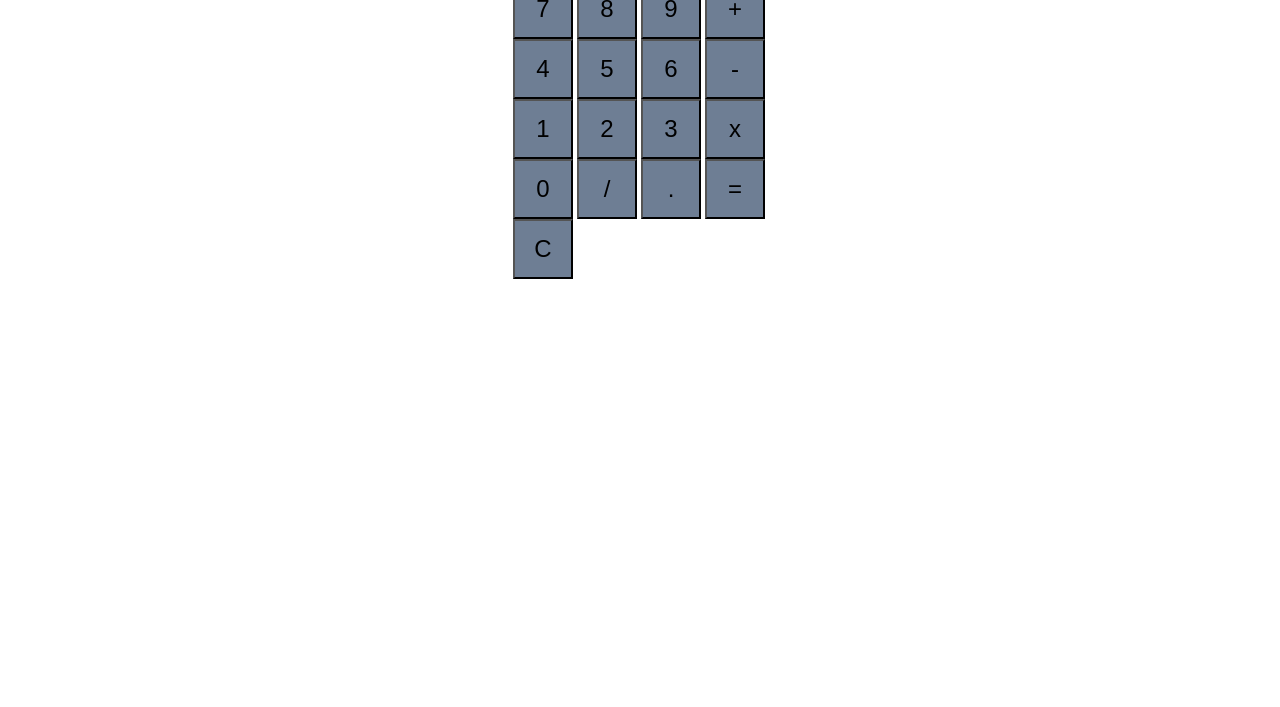
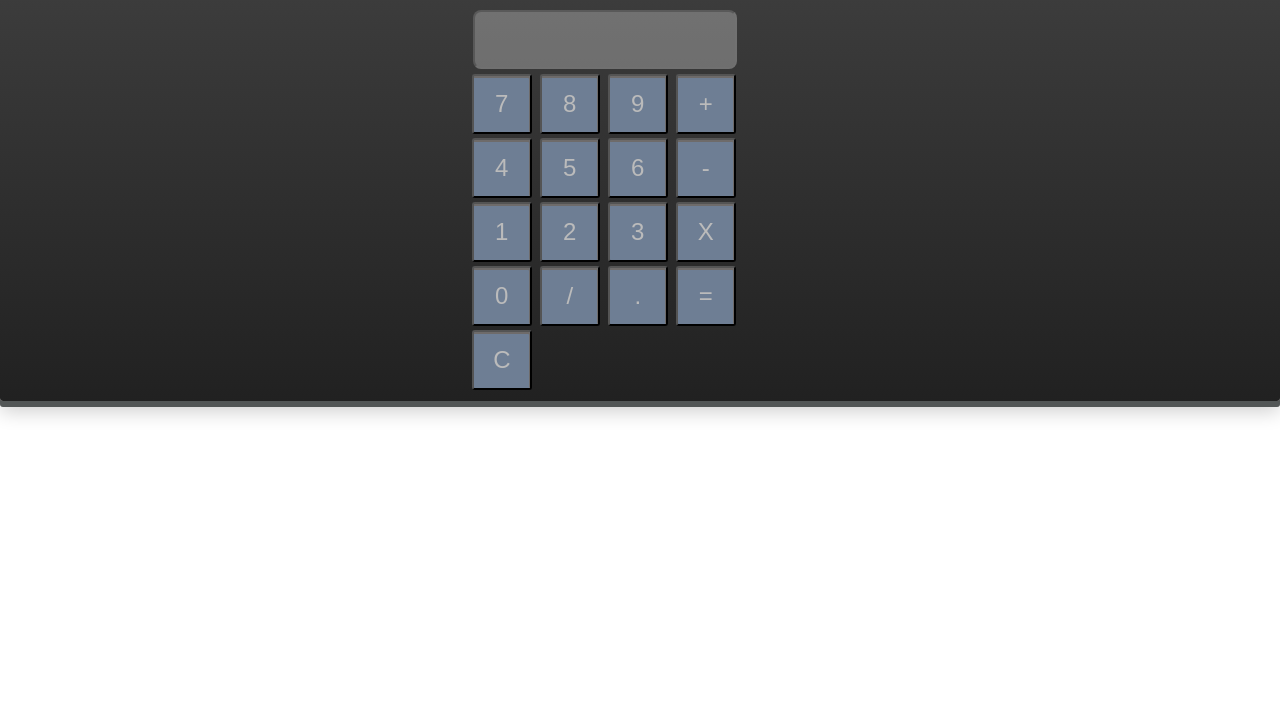
Before and after one commit to 87maza/calculator, a plain HTML site: page index.html in a window 1280 px wide. Shown: the part 93-800 px from the top of the page. Drawn offline with Linux system fonts and the light colour scheme.

Commit message:
more styling

```diff
--- a/css/style.css
+++ b/css/style.css
@@ -1,22 +1,42 @@
 body{
-	margin: 0 auto;
-
+  margin: 0;
+  padding: 0;
+  box-sizing: border-box;
 }
 .calculator{
+
   display: flex;
   justify-content: center;
   align-items: center;
+  background: linear-gradient(#424242, #212121);
+  border-radius: 3px;
+  padding: 20px 20px 9px;
+  box-shadow: 0px 6px #525656, 0px 10px 20px rgba(0, 0, 0, 0.2);
 }
 form{
 
 }
-#screen{
-	width: 240px;
-	height: 60px;
-	text-align: right;
-	font-size: 50px;
-	border-radius: 8px;
-	margin: 3px;
+#screen {
+    width: 256px;
+    height: 53px;
+    text-align: right;
+    font-size: 35px;
+    border-radius: 8px;
+    margin: 3px;
+}
+
+input:focus {
+  outline: none;
+}
+input[type=button]
+{
+    background-color: #1E1E1E;
+    color: #979797;
+    height: 24px;
+    width: 103px;
+    color: #bbbbbb;
+    text-transform:uppercase;
+    box-shadow:-1px 2px #6E6B6A inset;
 }
 
 #button, #clear{
@@ -24,4 +44,6 @@ form{
 	height: 60px;
 	font-size: 24px;
 	background-color: #6E7E94;
+	border-radius: 3px;
+	margin: 2px;
 }
--- a/index.html
+++ b/index.html
@@ -11,7 +11,7 @@
 <body>
 	<div class="calculator">
 		<form>
-
+			<h1>MartinSoft CalculatorJS</h1>
 			<input name="screen" id="screen" disabled>
 			<br>
 			<input type="button" id="button" value="7" onClick="printToScreen('7')">
```
